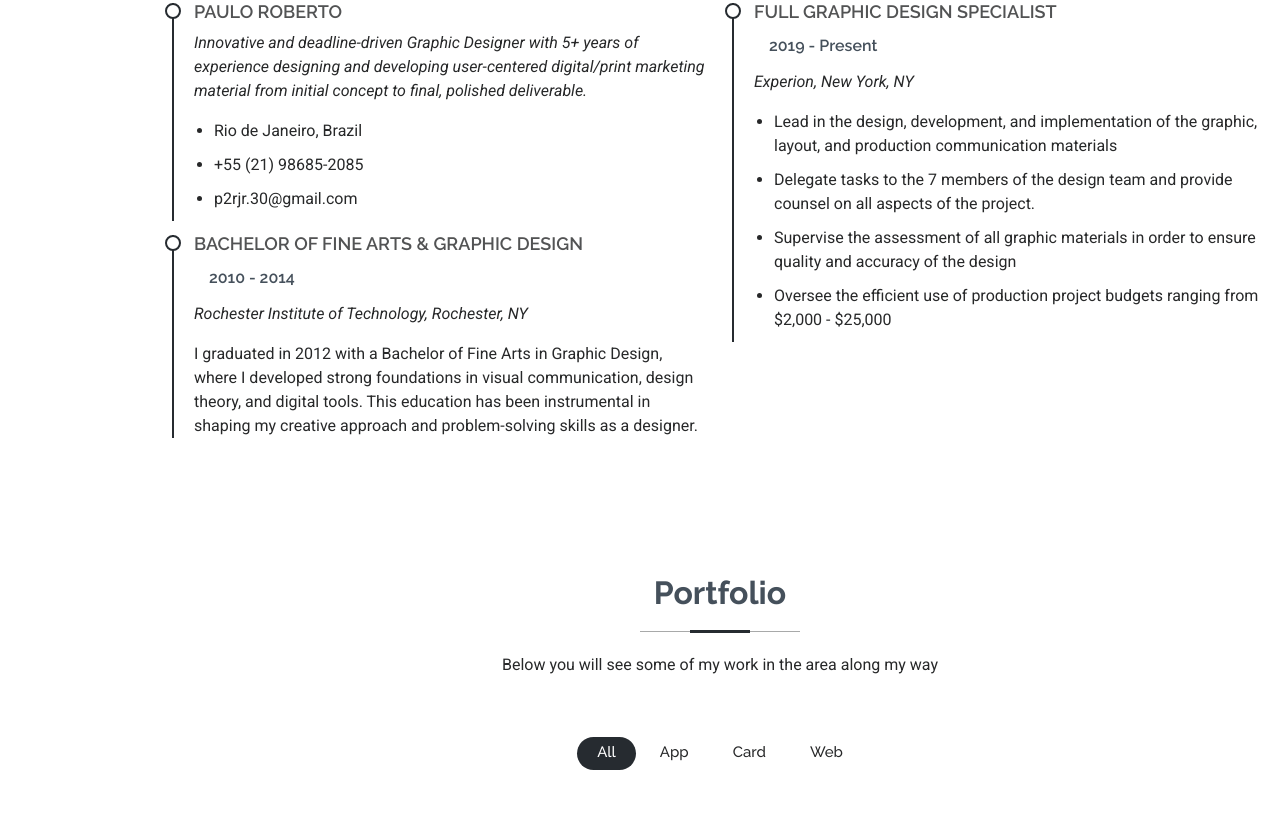
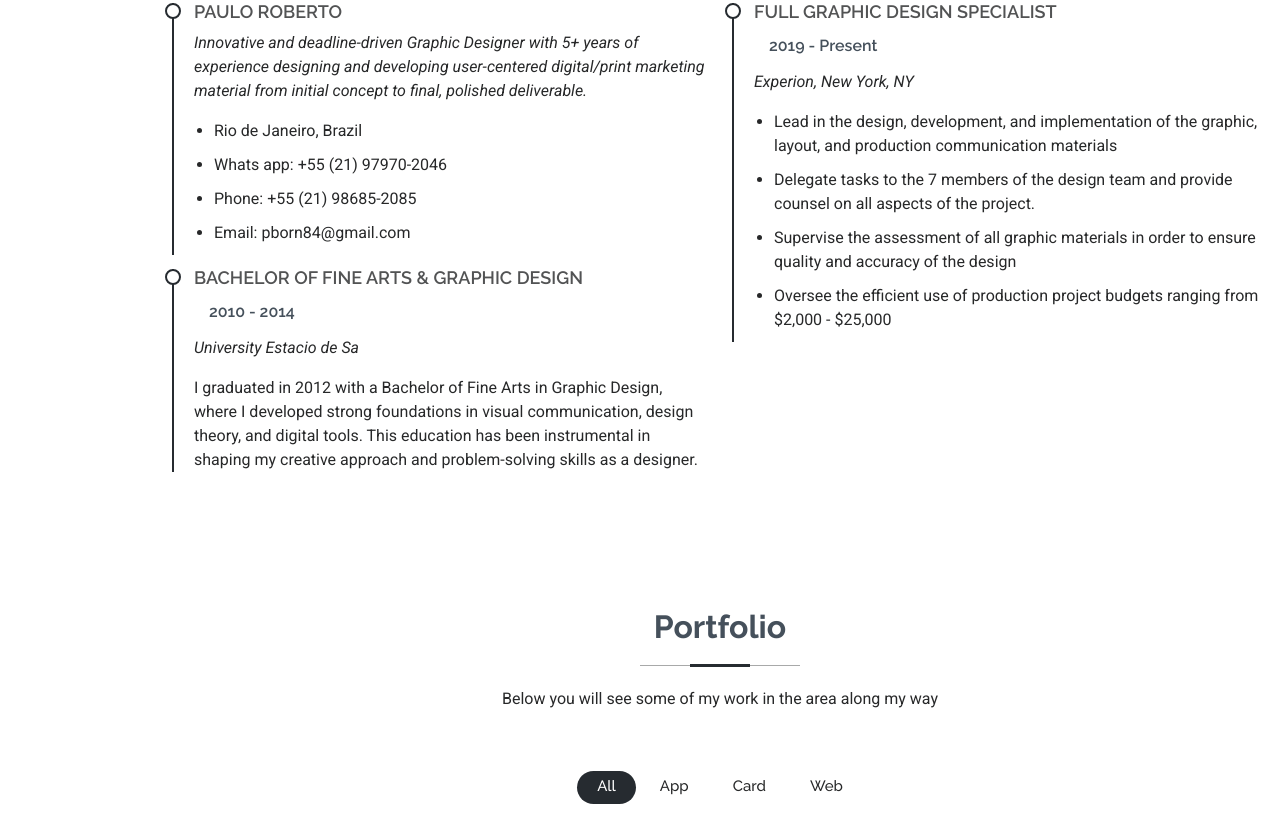
Before and after one commit to pborn84/products-manager, a plain HTML site: page index.html in a window 1280 px wide. Shown: the part 3008-3834 px from the top of the page. Drawn offline with Linux system fonts and the light colour scheme.

Commit message:
Re-write index.html
Another re-write code in curriculo

```diff
--- a/index.html
+++ b/index.html
@@ -345,15 +345,16 @@
               <p><em>Innovative and deadline-driven Graphic Designer with 5+ years of experience designing and developing user-centered digital/print marketing material from initial concept to final, polished deliverable.</em></p>
               <ul>
                 <li>Rio de Janeiro, Brazil</li>
-                <li>+55 (21) 98685-2085</li>
-                <li>p2rjr.30@gmail.com</li>
+                <li>Whats app: +55 (21) 97970-2046</li>
+                <li>Phone: +55 (21) 98685-2085</li>
+                <li>Email: pborn84@gmail.com</li>
               </ul>
             </div><!-- Edn Resume Item -->
 
             <div class="resume-item">
               <h4>Bachelor of Fine Arts &amp; Graphic Design</h4>
               <h5>2010 - 2014</h5>
-              <p><em>Rochester Institute of Technology, Rochester, NY</em></p>
+              <p><em>University Estacio de Sa</em></p>
               <p>I graduated in 2012 with a Bachelor of Fine Arts in Graphic Design, where I developed strong foundations in visual communication, design theory, and digital tools. This education has been instrumental in shaping my creative approach and problem-solving skills as a designer.</p>
             </div><!-- Edn Resume Item -->
 
```
